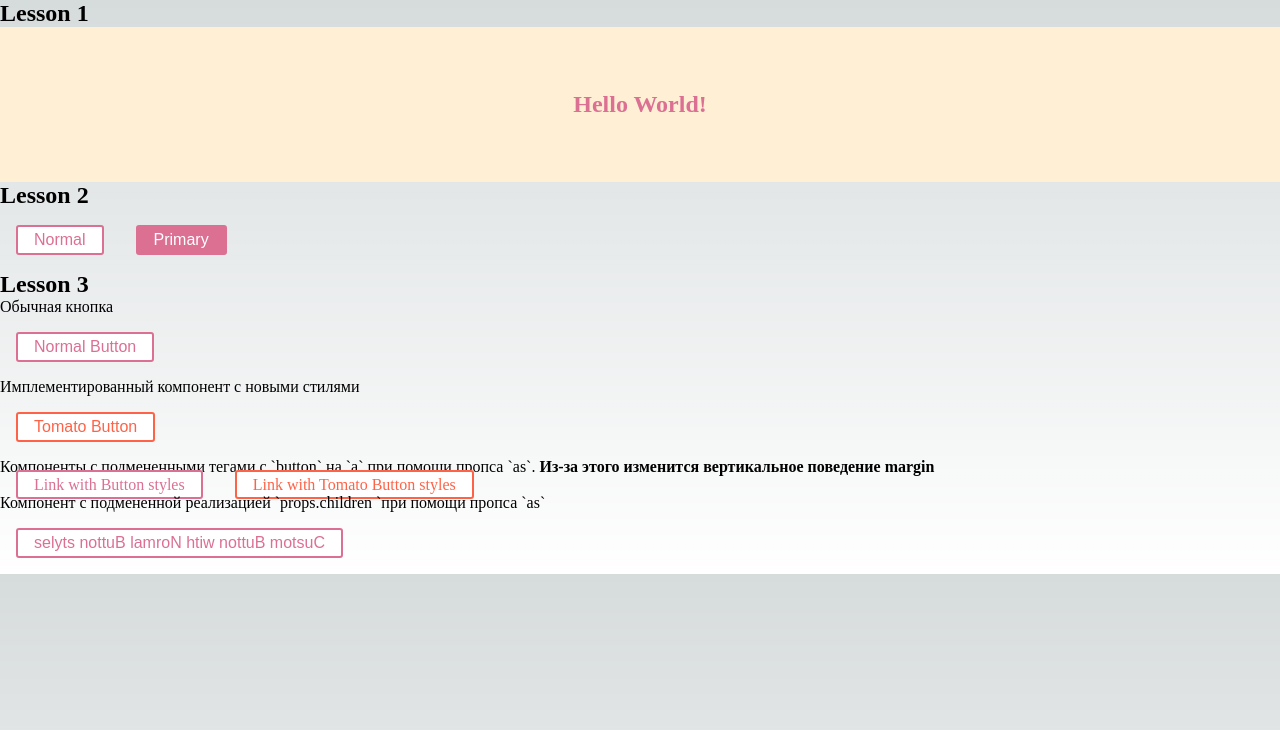
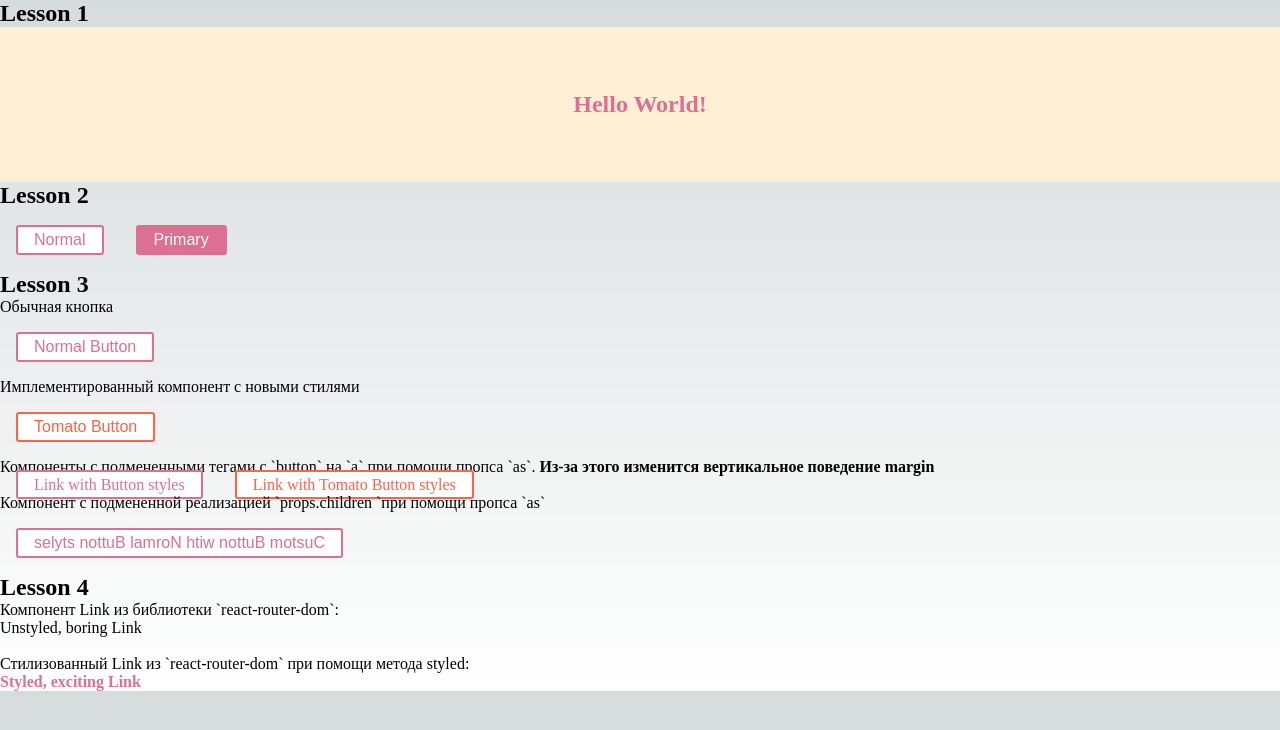
Before and after one commit to Voyager101pw/styled-components-test, a Next.js app: page / in a window 1280 px wide. Shown: the top 730 px of the page. Built offline with nearby package versions, Linux system fonts and the light colour scheme.

Commit message:
lesson 4
Стилизация сторонних компонентов методом `styled(...)`
https://styled-components.com/docs/basics#styling-any-component

```diff
--- /dev/null
+++ b/lessons/4/index.tsx
@@ -0,0 +1,32 @@
+import { FC, PropsWithChildren } from 'react';
+import styled from 'styled-components';
+
+interface LinkProps extends React.PropsWithChildren {
+  className?: string;
+}
+
+// Представим что это компонент Link из `react-router-dom`
+const Link: FC<LinkProps> = (props) => (
+  <a className={props.className} href="#">{props.children}</a>
+);
+
+// styled - метод может также работать на сторонних компонентах
+const StyledLink = styled(Link)`
+  color: palevioletred;
+  font-weight: bold;
+`;
+
+const Container: FC = () => (
+  <>
+    <h2>Lesson 4</h2>
+    <p>Компонент Link из библиотеки `react-router-dom`:</p>
+    <Link>Unstyled, boring Link</Link>
+    <br />
+    <br />
+
+    <p>Стилизованный Link из `react-router-dom` при помощи метода styled:</p>
+    <StyledLink>Styled, exciting Link</StyledLink>
+  </>
+);
+
+export default Container;
--- a/lessons/index.tsx
+++ b/lessons/index.tsx
@@ -1,3 +1,4 @@
 export { default as Less1 } from './1';
 export { default as Less2 } from './2';
 export { default as Less3 } from './3';
+export { default as Less4 } from './4';
--- a/pages/index.tsx
+++ b/pages/index.tsx
@@ -2,7 +2,7 @@ import Head from 'next/head';
 import Image from 'next/image';
 import { Inter } from '@next/font/google';
 import styles from '../styles/Home.module.css';
-import { Less1, Less2, Less3 } from '../lessons';
+import { Less1, Less2, Less3, Less4 } from '../lessons';
 
 const inter = Inter({ subsets: ['latin'] });
 
@@ -12,6 +12,7 @@ export default function Home() {
       <Less1 />
       <Less2 />
       <Less3 />
+      <Less4 />
     </>
   );
 }
```
Also changed, not shown: lessons/1/index.tsx (+4 -4 lines), .babelrc (added), lessons/1/readme.md (added), lessons/2/readme.md, lessons/3/readme.md, lessons/4/readme.md (added).
